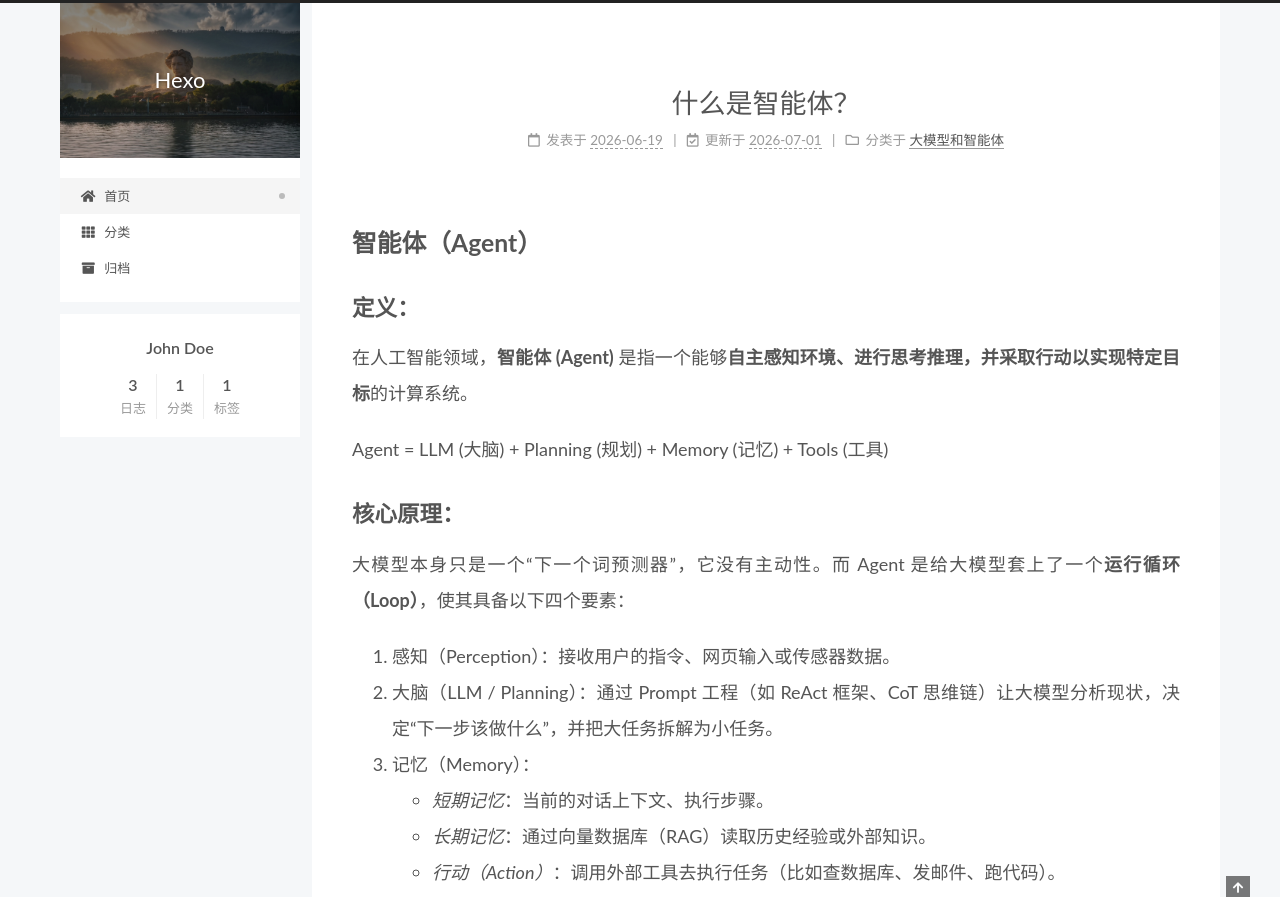
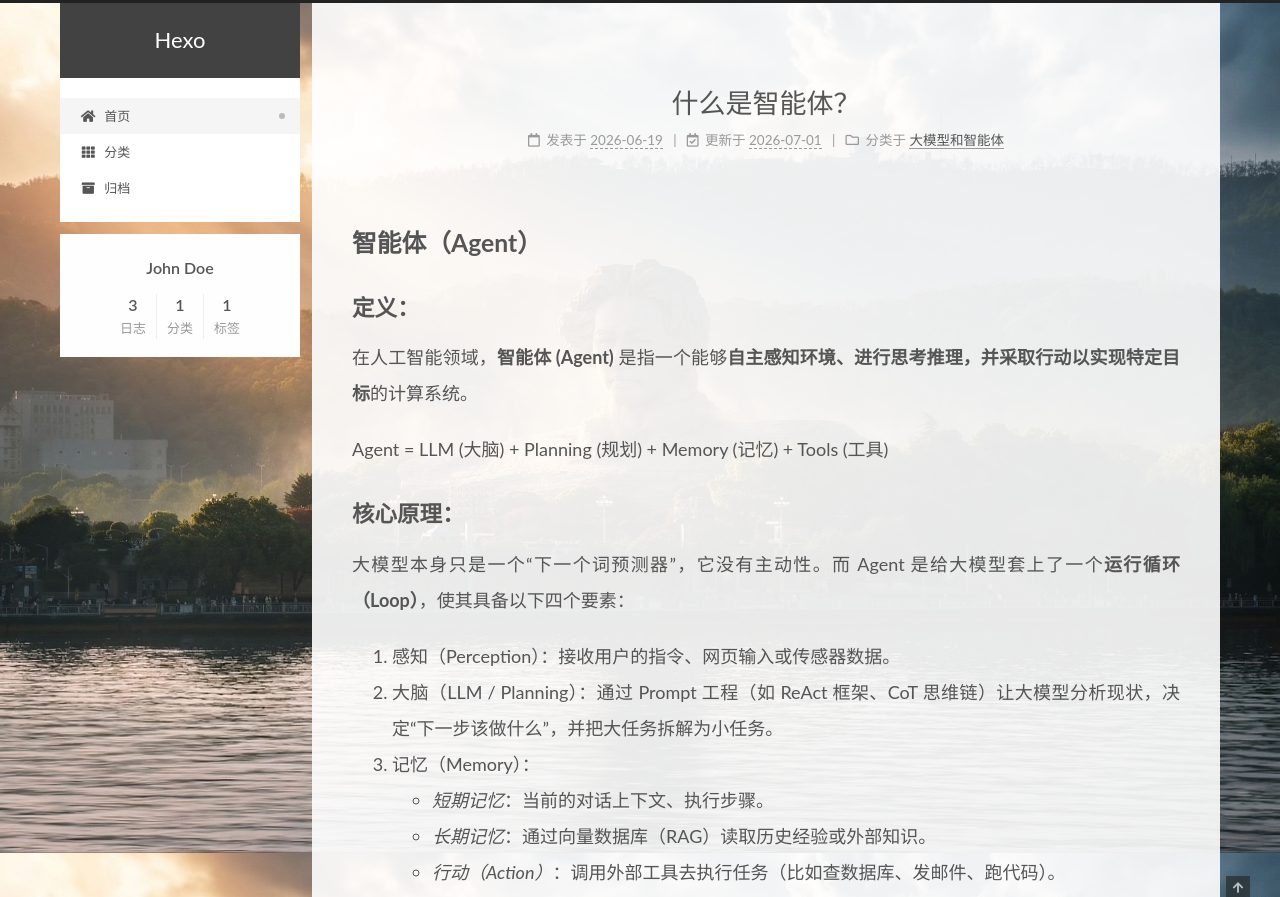
Before and after one commit to niguanfeixian/niguanfeixian.github.io, a plain HTML site: page index.html in a window 1280 px wide. Shown: the top 897 px of the page. Drawn offline with Linux system fonts and the light colour scheme.

Commit message:
Site updated: 2026-07-01 20:45:00

```diff
--- a/css/main.css
+++ b/css/main.css
@@ -1168,7 +1168,7 @@ pre .javascript .function {
 }
 .links-of-author a::before,
 .links-of-author span.exturl::before {
-  background: #44258f;
+  background: #ff546f;
   border-radius: 50%;
   content: ' ';
   display: inline-block;
@@ -2439,14 +2439,18 @@ ul.breadcrumb li + li:last-child {
 .links-of-blogroll-item {
   padding: 0;
 }
-.site-brand-container {
-  background: linear-gradient(to bottom, rgba(0,0,0,0.5) 0%, rgba(0,0,0,0.2) 100%), url("/images/banner.jpg");
+body {
+  background: url("/images/banner.jpg");
+  background-repeat: no-repeat;
+  background-attachment: fixed;
   background-position: center;
   background-size: cover;
-  padding: 40px 20px !important;
-}
-.site-title,
-.site-subtitle {
-  text-shadow: 1px 1px 4px rgba(0,0,0,0.6);
-  color: #fff !important;
-}
+}
+.content-wrap,
+.sidebar-inner,
+.site-brand-container {
+  background: rgba(255,255,255,0.9) !important;
+}
+.site-brand-container {
+  background: rgba(34,34,34,0.85) !important;
+}
```
